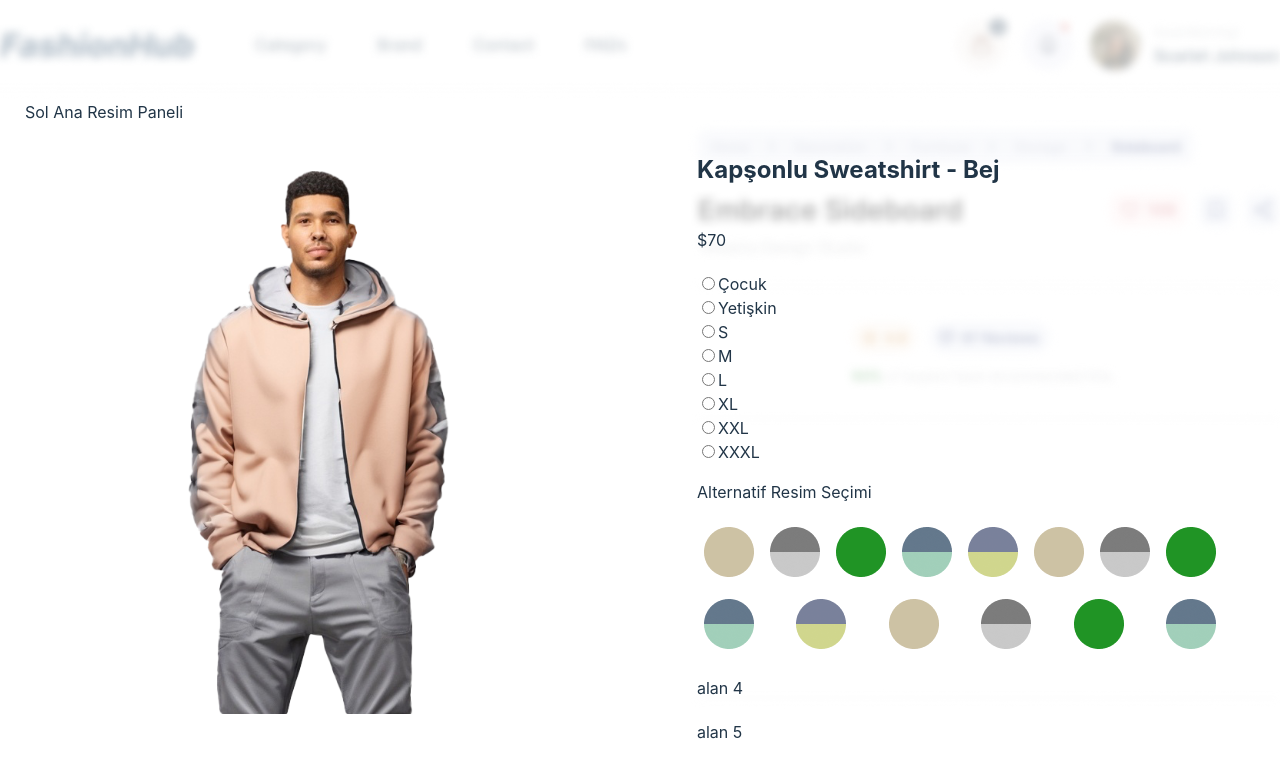
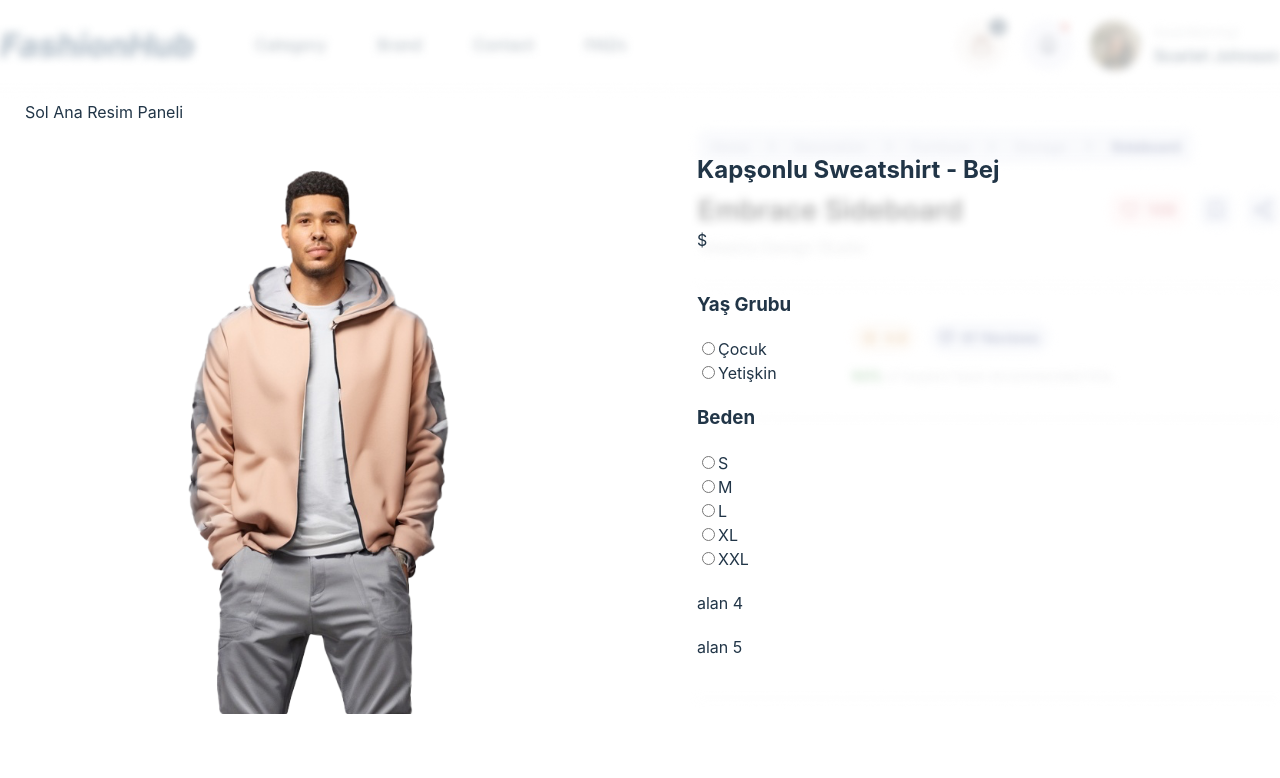
Before and after one commit to gokhanozdemir/fsweb-weekly-project-phase-1-week2-partial, a React (Vite) app: page / in a window 1280 px wide. Shown: the top 778 px of the page. Built offline with nearby package versions, Linux system fonts and the light colour scheme.

Commit message:
refactor radio view

```diff
--- a/package.json
+++ b/package.json
@@ -1,5 +1,5 @@
 {
-  "name": "week1",
+  "name": "week2",
   "private": true,
   "version": "0.0.0",
   "type": "module",
--- a/src/App.jsx
+++ b/src/App.jsx
@@ -5,6 +5,8 @@ import grayWhite from './assets/color-button/gray-white.png'
 import green from './assets/color-button/green.png'
 import navyGreen from './assets/color-button/navy-green.png'
 import whiteSchool from './assets/color-button/white-school.png'
+
+import { productData } from './productData'
 
 import './App.css'
 
@@ -89,19 +91,6 @@ const variantsData = [
   },
 
 ]
-const productData = {
-  title: "Kapşonlu Sweatshirt",
-  price: 70,
-  properties: [
-    // radio, image, dropdown, color,
-    // price Modifier nereye tanımlanabilir?
-    { type: "radio", variants: ["Çocuk", "Yetişkin"] },
-    { type: "color", variants: ["#1b9132", "#f36180", "#40bbdf", "#ded068", "#5e3999", "#2e1545"] },
-    { type: "radio", variants: ["S", "M", "L", "XL", "XXL", "XXXL"], },
-    { type: "image", variants: variantsData },
-    { type: "dropdown", variants: ["Kargo", "Yurtiçi Kargo", "Aras Kargo", "MNG Kargo"] }
-  ]
-}
 
 function App() {
   const [product, setProduct] = useState(productData)
@@ -137,25 +126,28 @@ function App() {
             <div>${priceCalculation}</div>
             <div>
               {
-                product.properties.map((p, ind) => {
+                product.properties.map((prp, ind) => {
                   return (<div key={ind}>
-
-                    {p.type === 'radio' && <div>
-                      {p.variants.map((u, ind) => (
+                    {/*
+                     // TODO
+                    Burası switch olarak güncellenebilir mi?
+                     */}
+                    {/* radio selector */}
+                    {prp.type === 'radio' && <div>
+                      <h3>{prp.label}</h3>
+                      {prp.variants.map((v, ind) => (
                         <div key={ind}>
-                          <input type="radio" name={p.type} id={u} />
-                          <label htmlFor={u}>{u}</label>
+                          <label htmlFor={v.label}>
+                            <input type="radio" name={prp.label} id={v.label} value={v.value} />
+                            {v.label}</label>
                         </div>
                       ))}
                     </div>}
-                    {p.type === 'image' && <div>
-                      <p>Alternatif Resim Seçimi</p>
-                      {(p.type === 'image') && <div className='color-variants'>
-                        {p.variants.map((v, ind) => (
-                          <img key={ind} onClick={() => setVariant(v)} src={`${v.selectorImg}`} alt={`${v.title} renkteki varyasyonu göster`} />
-                        ))}
-                      </div>}
-                    </div>}
+
+                    <div>
+
+
+                    </div>
 
 
                   </div>)
```
